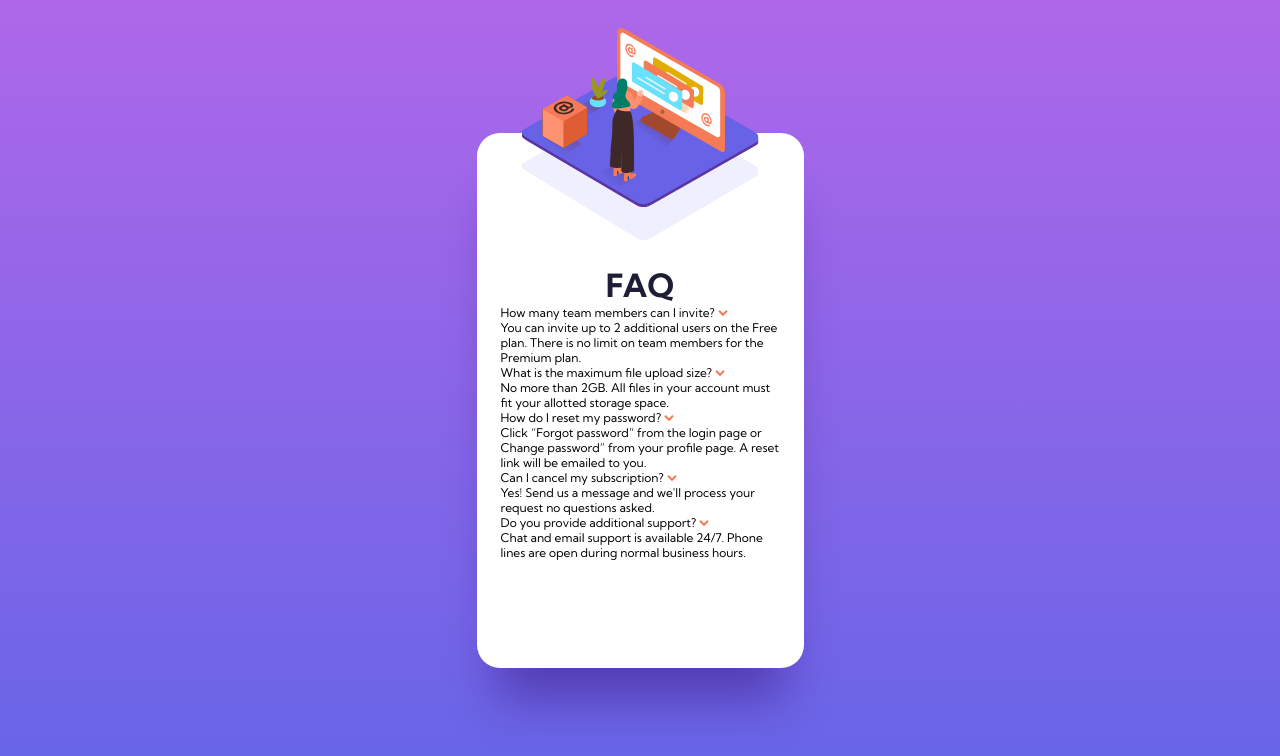
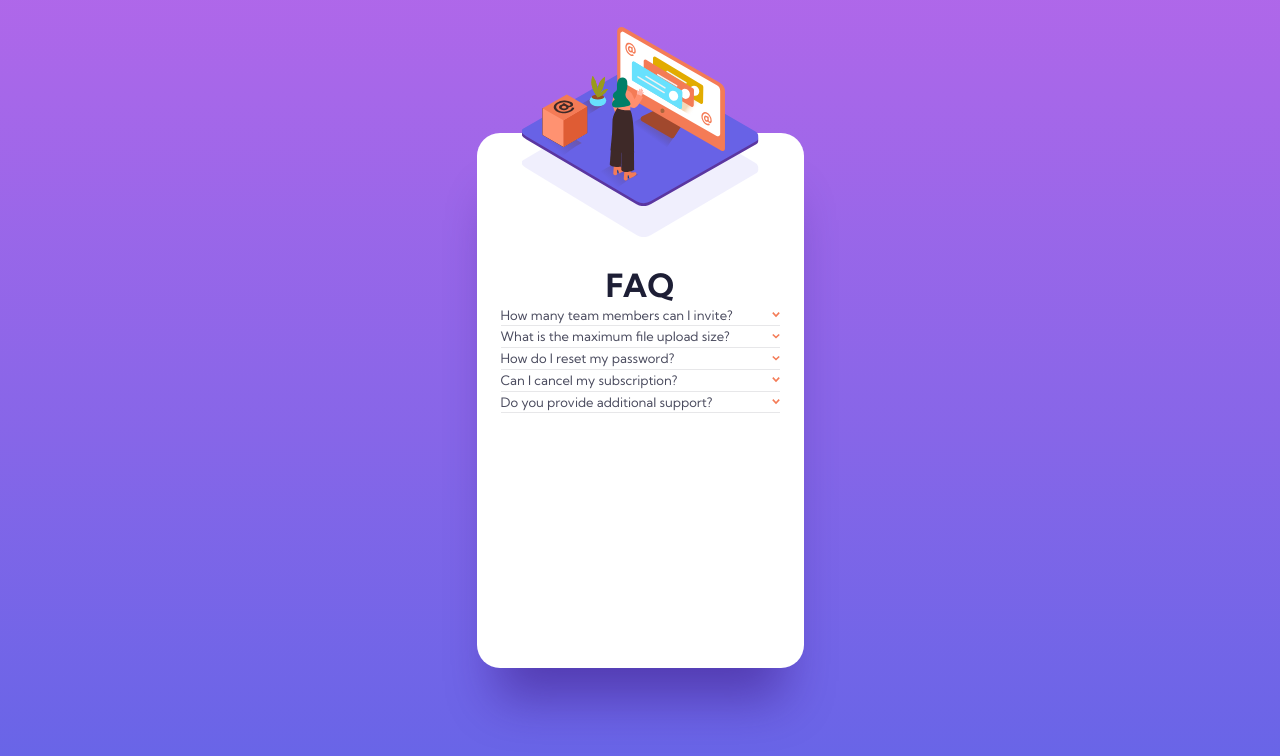
Before and after one commit to newbpydev/09-faq-accordion-card-vue-typescript, a Vue app: page / in a window 1280 px wide. Shown: the top 756 px of the page. Built offline with nearby package versions, Linux system fonts and the light colour scheme.

Commit message:
style: add details for the accordion effect

```diff
--- a/src/components/FaqAccordionCard.vue
+++ b/src/components/FaqAccordionCard.vue
@@ -70,21 +70,21 @@ const faqs = ref([
       <!-- # faq__heading -->
       <h1 class="faq-card__heading">FAQ</h1>
       <!-- # faq__questions-container -->
-      <div
+      <details
         class="faq-card__questions-container"
         v-for="faq in faqs"
         :key="faq.id"
       >
-        <h2 class="faq-card__question">
+        <summary class="faq-card__question active">
           {{ faq.question }}
           <img
             class="faq-card__icon"
             :src="iconArrowDown"
             alt="click to reveal answer"
           />
-        </h2>
+        </summary>
         <p class="faq-card__answer">{{ faq.answer }}</p>
-      </div>
+      </details>
     </div>
   </article>
 </template>
@@ -93,7 +93,7 @@ const faqs = ref([
 <style scoped>
 .faq-card {
   position: relative;
-  max-width: 32.7rem;
+  width: 32.7rem;
   height: 53.5rem;
   padding: 13.2rem 2.4rem 4.8rem;
   background: #fff;
@@ -109,12 +109,12 @@ const faqs = ref([
 .faq-card__illus-shadow {
   z-index: -1;
   position: absolute;
-  bottom: -3rem;
+  bottom: -2.8rem;
   left: 0;
 }
 .faq-card__illus-container {
   position: absolute;
-  top: -10.5rem;
+  top: -10.6rem;
   left: 50%;
   transform: translate(-50%);
   width: 23.7rem;
@@ -128,12 +128,40 @@ const faqs = ref([
   color: var(--pri-blue-very-dark-desaturated);
 }
 
+/* details {
+  border-bottom: 1px solid var(--dividers-blue-light-grayish);
+  transition: all 2s ease;
+} */
 .faq-card__questions-container {
+  border-bottom: 1px solid var(--dividers-blue-light-grayish);
+  transition: all 2s ease;
 }
 .faq-card__question {
+  display: flex;
+  align-items: center;
+  justify-content: space-between;
+  font-size: 1.3rem;
+  line-height: 1.6;
+  color: var(--neut-blue-very-dark-grayish);
+}
+
+details[open] > .faq-card__question {
+  font-size: 1.3rem;
+  font-weight: 700;
+  color: var(--pri-blue-very-dark-desaturated);
 }
 .faq-card__icon {
+  width: 0.8rem;
+  transition: all 0.3s;
+  /* height: 0.4rem */
+}
+details[open] .faq-card__icon {
+  transform: rotate(180deg);
 }
 .faq-card__answer {
+  color: var(--neut-blue-dark-grayish);
+  line-height: 1.8;
+  letter-spacing: 0.02rem;
+  transition: all 3s;
 }
 </style>
```
